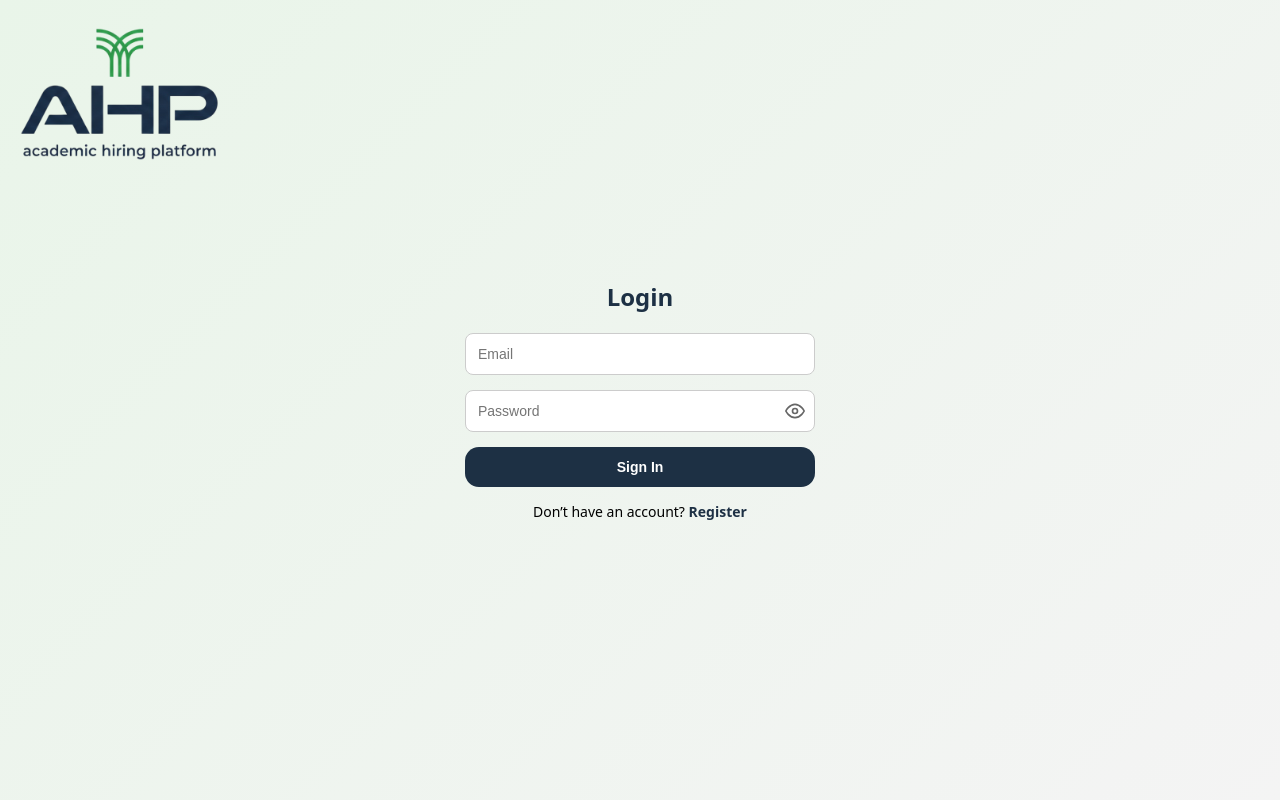
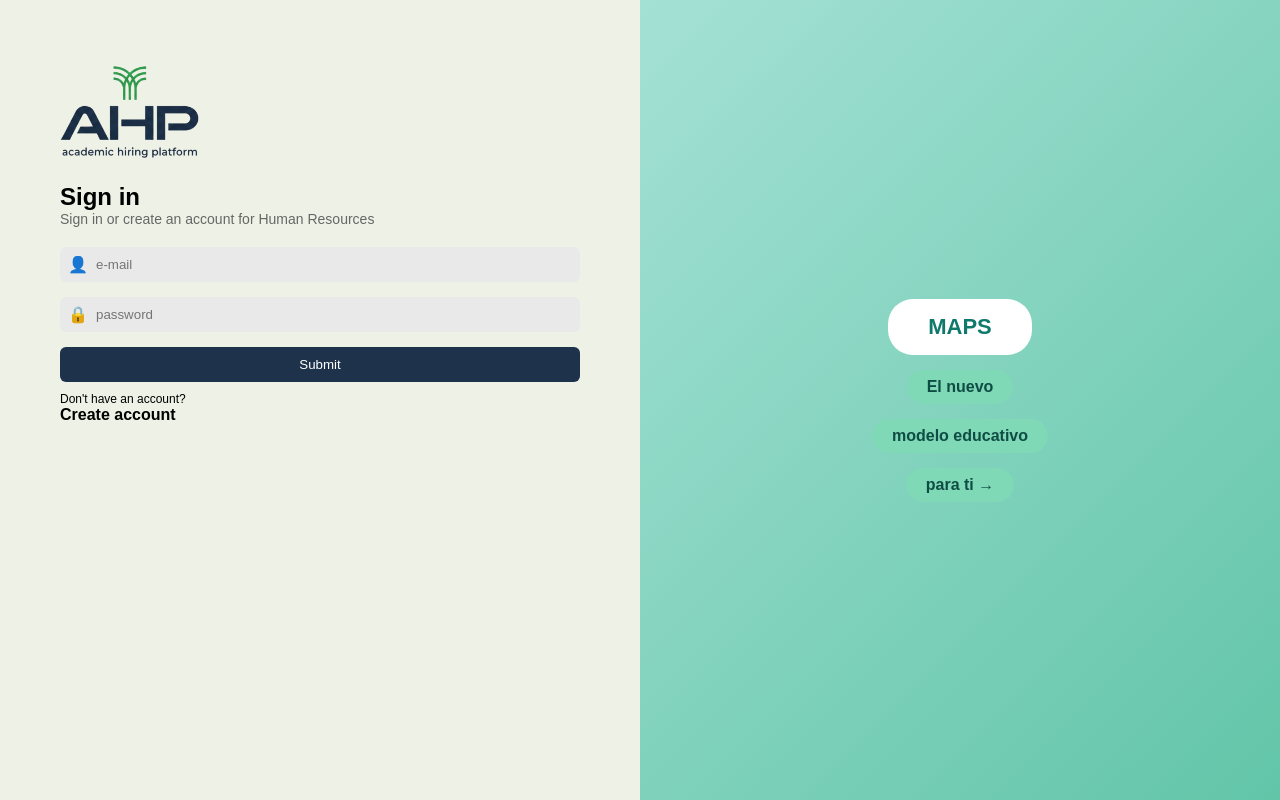
Before and after one commit to AL07149571/academic-hiring-platform-AHP-, a plain HTML site: page login.html in a window 1280 px wide. Drawn offline with Linux system fonts and the light colour scheme.

Commit message:
Add files via upload

```diff
--- a/login.html
+++ b/login.html
@@ -2,49 +2,56 @@
 <html lang="en">
 <head>
   <meta charset="UTF-8">
-  <title>Login - AHP</title>
+  <title>AHP - Sign In</title>
   <link rel="stylesheet" href="styles.css">
 </head>
 <body>
 
-  <!-- Logo -->
-  <img src="logo.png" alt="Logo AHP" class="logo">
+  <div class="login-container">
 
-  <div class="auth-container">
+    <div class="left-panel">
 
-    <h2>Login</h2>
+      <img src="logo.png" class="logo">
 
-    <form class="auth-form">
+      <h2>Sign in</h2>
+      <p class="subtitle">
+        Sign in or create an account for Human Resources
+      </p>
 
-      <input type="email" placeholder="Email" required>
+      <form class="login-form">
 
-      <!-- Envolvemos el input y el ícono en un contenedor relativo -->
-      <div class="password-wrapper">
-        <input type="password" id="password" placeholder="Password" required>
+        <div class="input-group">
+          <span class="icon">👤</span>
+          <input type="email" placeholder="e-mail">
+        </div>
 
-        <!-- Este es el ícono del ojo (SVG) -->
-        <span class="toggle-icon" onclick="togglePassword()">
-          <svg xmlns="http://www.w3.org/2000/svg" width="20" height="20" viewBox="0 0 24 24" fill="none" stroke="currentColor" stroke-width="2" stroke-linecap="round" stroke-linejoin="round">
-            <path d="M1 12s4-8 11-8 11 8 11 8-4 8-11 8-11-8-11-8z"></path><circle cx="12" cy="12" r="3"></circle>
-          </svg>
-        </span>
-      </div>
+        <div class="input-group">
+          <span class="icon">🔒</span>
+          <input type="password" placeholder="password">
+        </div>
 
-      <button type="submit" class="primary-btn">
-        Sign In
-      </button>
+        <button class="submit-btn">Submit</button>
 
-    </form>
+      </form>
 
-    <p class="auth-link">
-      Don’t have an account?
-      <a href="register.html">Register</a>
-    </p>
+      <p class="small-text">
+        Don't have an account?
+      </p>
+
+      <p class="create-account" onclick="location.href='create-account.html'">
+        Create account
+      </p>
+
+    </div>
+
+    <div class="right-panel">
+      <div class="maps-card">MAPS</div>
+      <div class="tag">El nuevo</div>
+      <div class="tag">modelo educativo</div>
+      <div class="tag arrow">para ti →</div>
+    </div>
 
   </div>
 
-  <!-- Conexión de (JS) con (HTML) -->
-  <script type="module" src="script.js"></script>
-
 </body>
 </html>
--- a/styles.css
+++ b/styles.css
@@ -5,114 +5,148 @@
 }
 
 body {
+  font-family: 'Niramit', sans-serif;
+  background: #e5e5e5;
+}
+
+/* ---------- WELCOME ---------- */
+
+.welcome-container {
   height: 100vh;
   display: flex;
+  flex-direction: column;
   justify-content: center;
   align-items: center;
-  background: linear-gradient(135deg, #e9f5e9, #f4f4f4);
-  font-family: system-ui, -apple-system, BlinkMacSystemFont, "Segoe UI", sans-serif;
-  position: relative;
+  gap: 20px;
 }
 
-/*Logo fijo en esquina */
 .logo {
-  position: absolute;
-  top: 20px;
-  left: 20px;
-  width: 200px; /*Ajusta tamaño aquí*/
-  height: auto;
+  width: 140px;
+  margin-bottom: 20px;
 }
 
-/* Contenido centrado */
-.container {
-  text-align: center;
+.primary-btn,
+.secondary-btn {
+  padding: 10px 20px;
+  border-radius: 6px;
+  border: none;
+  cursor: pointer;
+  font-weight: 600;
 }
 
-/* Subtítulo */
-.subtitle {
-  font-size: 18px;
-  color: #555;
-  margin-bottom: 30px;
+.primary-btn {
+  background: #1e324b;
+  color: white;
 }
 
-/* Botón */
-.primary-btn {
-  padding: 12px 25px;
-  background: #1d3044;
-  color: white;
-  border: none;
-  border-radius: 14px;
-  font-size: 14px;
-  font-weight: 600;
-  cursor: pointer;
-  transition: all 0.3s ease;
+.secondary-btn {
+  background: #ccc;
 }
 
-.primary-btn:hover {
-  background: #294b6a;
-  transform: translateY(-3px);
-  box-shadow: 0 8px 20px rgba(0,0,0,0.15);
+/* ---------- LOGIN / CREATE ---------- */
+
+.login-container {
+  width: 100%;
+  height: 100vh;
+  display: flex;
 }
 
-.auth-container {
-  width: 350px;
-  max-width: 90%;
-  margin: auto;
-  text-align: center;
+.left-panel {
+  width: 50%;
+  background: #eef2e6;
+  padding: 60px;
 }
 
-.auth-container h2 {
-  margin-bottom: 20px;
-  color: #1d3044;
+.right-panel {
+  width: 50%;
+  background: linear-gradient(135deg, #a4e1d5, #62c5a8);
+  display: flex;
+  flex-direction: column;
+  justify-content: center;
+  align-items: center;
+  gap: 15px;
 }
 
-.auth-form {
+.subtitle {
+  font-size: 14px;
+  margin-bottom: 20px;
+  color: #666;
+}
+
+.login-form {
   display: flex;
   flex-direction: column;
   gap: 15px;
 }
 
-.auth-form input {
-  padding: 12px;
-  border-radius: 8px;
-  border: 1px solid #ccc;
-  font-size: 14px;
-  transition: 0.3s;
+.input-group {
+  display: flex;
+  align-items: center;
+  background: #e9e9e9;
+  padding: 8px;
+  border-radius: 6px;
 }
 
-.auth-form input:focus {
+.input-group input {
+  border: none;
+  background: transparent;
+  width: 100%;
   outline: none;
-  border-color: #1d3044;
-  box-shadow: 0 0 5px rgba(29, 48, 68, 0.3);
 }
 
-/* --- NUEVO: Estilos para el ojo de la contraseña --- */
-.password-wrapper {
-  position: relative; /* Para que el ícono se posicione respecto a esto */
-  width: 100%;
+.icon {
+  margin-right: 8px;
 }
 
-.password-wrapper input {
-  width: 100%; /* Asegura que el input llene el espacio */
+.submit-btn {
+  background: #1e324b;
+  color: white;
+  padding: 10px;
+  border: none;
+  border-radius: 6px;
+  cursor: pointer;
 }
 
-.toggle-icon {
-  position: absolute;
-  right: 10px; /* Lo pegamos a la derecha */
-  top: 50%;
-  transform: translateY(-50%); /* Truco para centrarlo verticalmente exacto */
-  cursor: pointer;
-  color: #666;
-  display: flex;
+.small-text {
+  font-size: 12px;
+  margin-top: 10px;
 }
 
-.auth-link {
-  margin-top: 15px;
-  font-size: 14px;
+.create-account {
+  cursor: pointer;
+  font-weight: 600;
 }
 
-.auth-link a {
-  color: #1d3044;
-  text-decoration: none;
+.back-link {
+  font-size: 12px;
+  cursor: pointer;
+  margin-bottom: 10px;
+}
+
+.row {
+  display: flex;
+  gap: 10px;
+}
+
+.small {
+  width: 90px;
+}
+
+/* ---------- MAPS CARD ---------- */
+
+.maps-card {
+  background: white;
+  padding: 15px 40px;
+  border-radius: 25px;
+  font-weight: 700;
+  font-size: 22px;
+  color: #0f7a6c;
+}
+
+.tag {
+  background: #7fd8b6;
+  padding: 8px 20px;
+  border-radius: 20px;
   font-weight: 600;
+  color: #0f4d44;
 }
```
Also changed, not shown: create_account.html (added, +75 -0 lines), index.html (+13 -9 lines).
